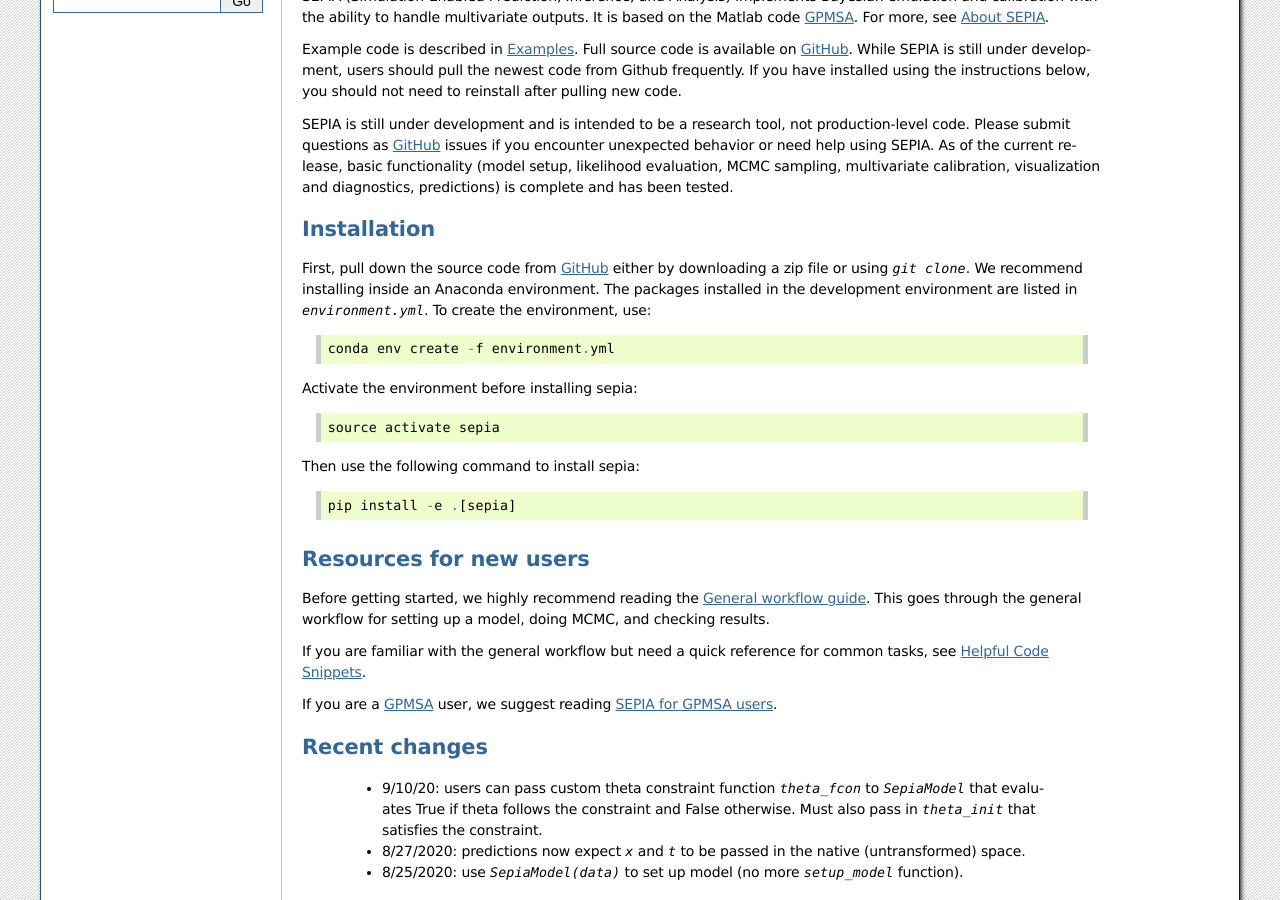
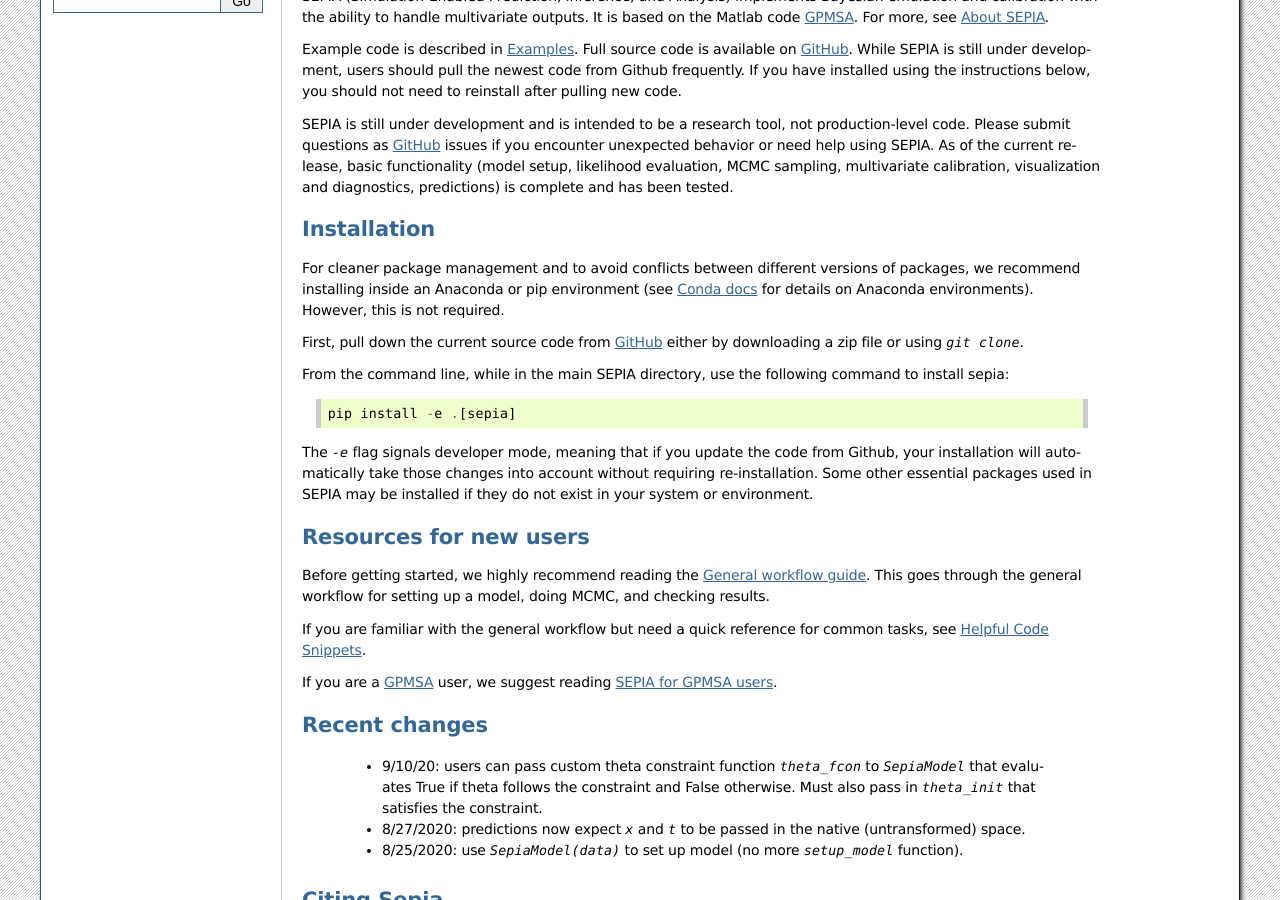
Before and after one commit to lanl/SEPIA, a Sphinx documentation site: the page built from docs/index.rst, in a window 1280 px wide and 900 px high, scrolled down 446 px. Built offline with Sphinx 7.4.7, drawn with Linux system fonts in a browser that asks for light colours.

Commit message:
update install directions and dependencies

```diff
--- a/docs/index.rst
+++ b/docs/index.rst
@@ -31,21 +31,21 @@
 
 Installation
 ============
+For cleaner package management and to avoid conflicts between different versions of packages,
+we recommend installing inside an Anaconda or pip environment (see `Conda docs`_ for details on Anaconda environments).
+However, this is not required.
 
-First, pull down the source code from `GitHub`_ either by downloading a zip file or using `git clone`.
-We recommend installing inside an Anaconda environment. The packages installed in the development environment
-are listed in `environment.yml`. To create the environment, use::
+.. _Conda docs: https://docs.conda.io/projects/conda/en/latest/user-guide/index.html
 
-        conda env create -f environment.yml
+First, pull down the current source code from `GitHub`_ either by downloading a zip file or using `git clone`.
 
-Activate the environment before installing sepia::
-
-        source activate sepia
-
-Then use the following command to install sepia::
+From the command line, while in the main SEPIA directory, use the following command to install sepia::
 
         pip install -e .[sepia]
 
+The `-e` flag signals developer mode, meaning that if you update the code from Github, your installation will automatically
+take those changes into account without requiring re-installation.
+Some other essential packages used in SEPIA may be installed if they do not exist in your system or environment.
 
 Resources for new users
 =======================
```
Also changed, not shown: setup.py (+18 -5 lines).
